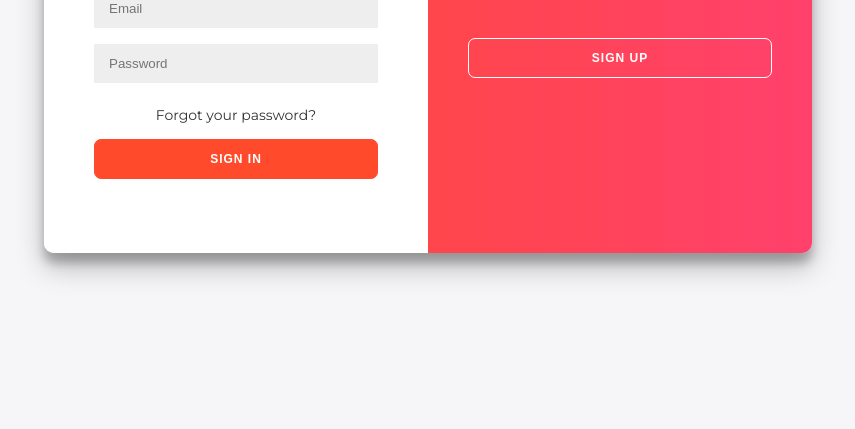
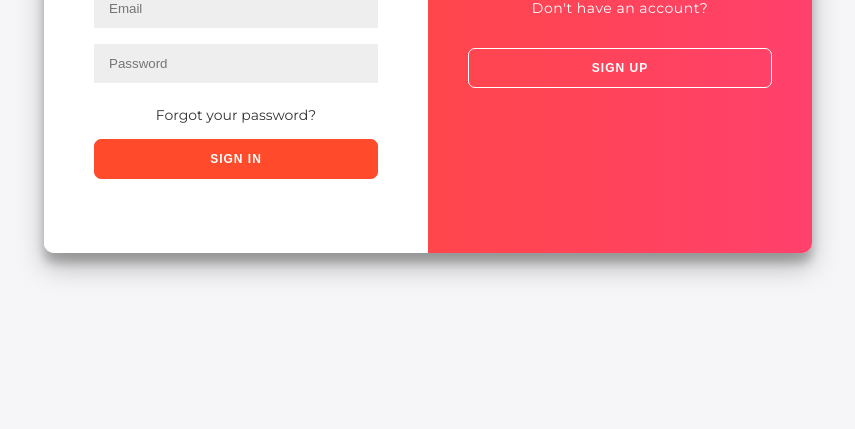
Before and after one commit to Danmasanii/Double-slider-form, a plain HTML site: page index.html in a window 1280 px wide. Shown: the part 401-830 px from the top of the page, without its empty margins (212-1067 px from the left). Drawn offline with nearby package versions, Linux system fonts and the light colour scheme.

Commit message:
Update index.html

```diff
--- a/index.html
+++ b/index.html
@@ -52,7 +52,7 @@
 			</div>
 			<div class="overlay-panel overlay-right">
 				<h1>Hello, Friend!</h1>
-				<p></p>
+				<p>Don't have an account?</p>
 				<button class="ghost" id="signUp">Sign Up</button>
 			</div>
 		</div>
```
